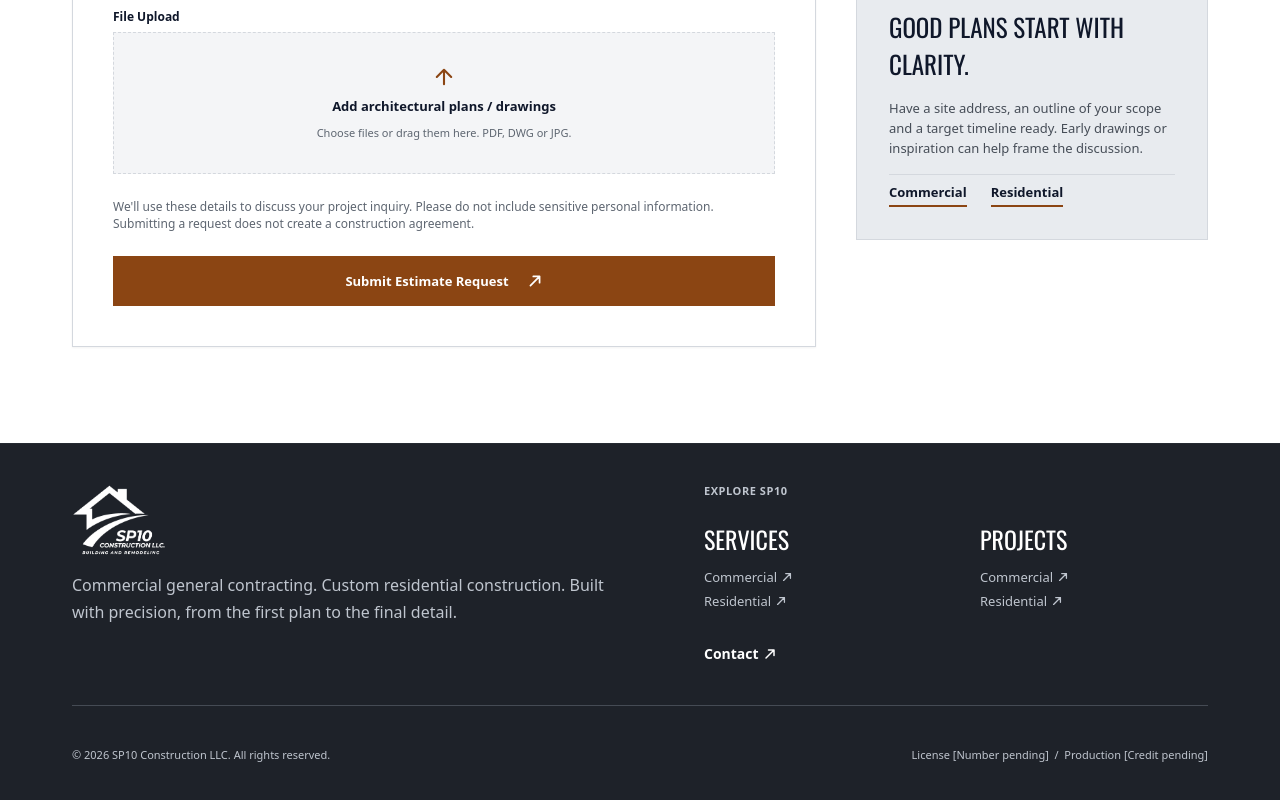
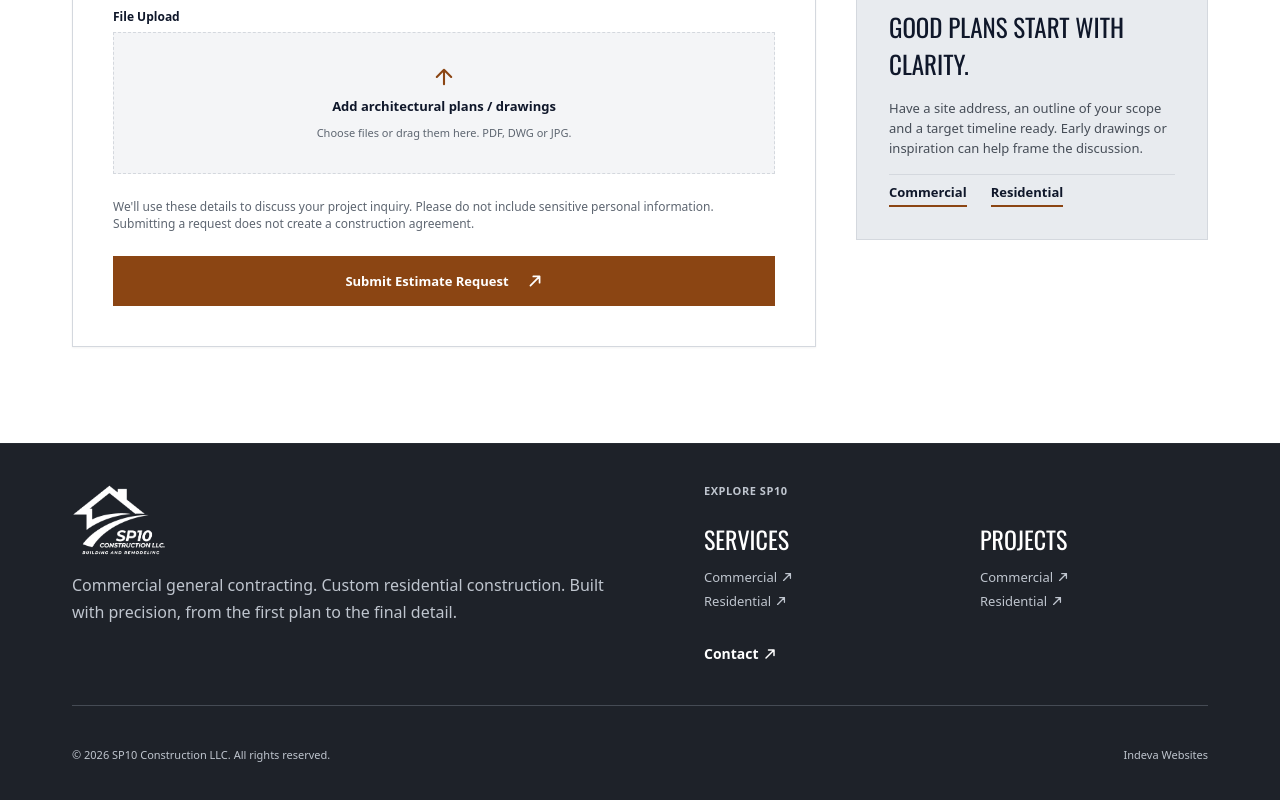
Before and after one commit to cgdiazv/sp10-construction, a Next.js app: page / in a window 1280 px wide. Shown: the part 5400-6200 px from the top of the page. Built offline with nearby package versions, Linux system fonts and the light colour scheme.

Commit message:
Update footer bottom credits to link to Indeva Websites

```diff
--- a/components/Footer.tsx
+++ b/components/Footer.tsx
@@ -106,7 +106,14 @@
         <div className="flex flex-col sm:flex-row items-start sm:items-center justify-between gap-4 font-sans text-[11px] text-[#bfc5ce]">
           <p>© 2026 SP10 Construction LLC. All rights reserved.</p>
           <p className="leading-[18px]">
-            License [Number pending] &nbsp;/&nbsp; Production [Credit pending]
+            <a
+              href="https://indevasa.com"
+              target="_blank"
+              rel="noopener noreferrer"
+              className="hover:text-white transition-colors underline-offset-2 hover:underline"
+            >
+              Indeva Websites
+            </a>
           </p>
         </div>
       </div>
```
